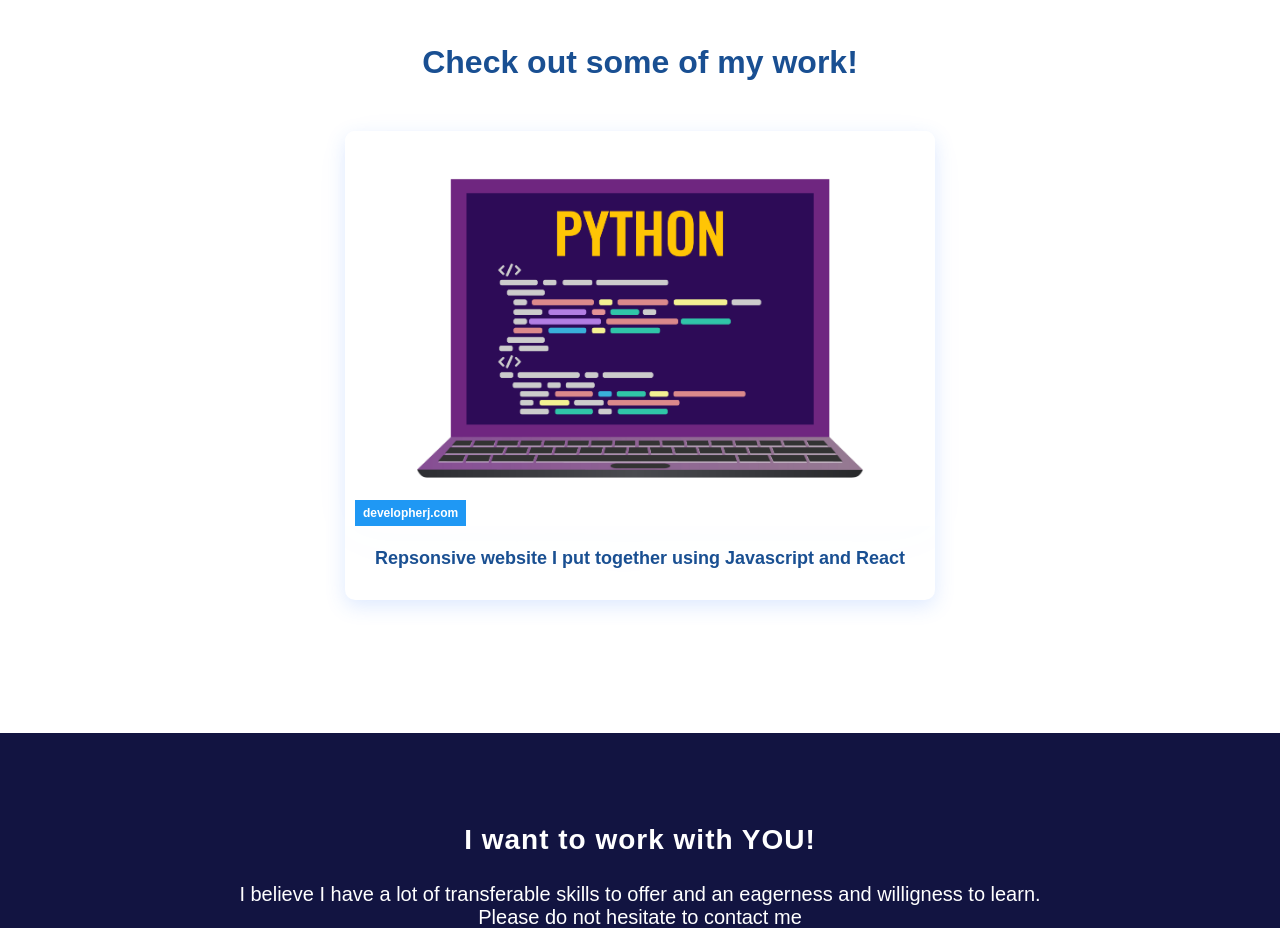
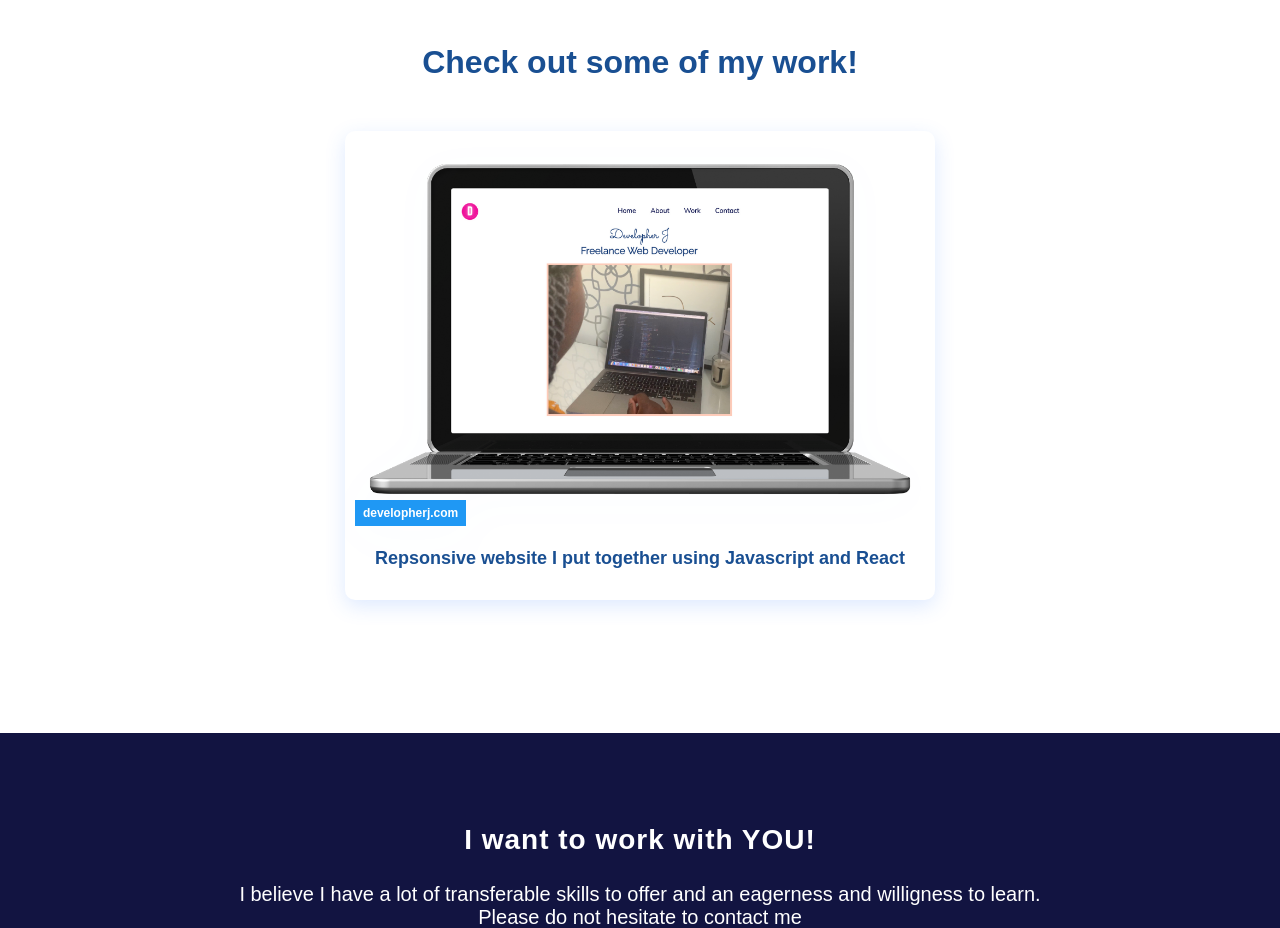
Before and after one commit to PrincessJaydeofWarri/PrincessJaydeofWarri.github.io, a React (Create React App) app: page / in a window 1280 px wide. Shown: the part 900-1828 px from the top of the page. Built offline with nearby package versions, Linux system fonts and the light colour scheme; a web font is replaced by a local one.

Commit message:
update website image

```diff
--- a/src/components/Main.js
+++ b/src/components/Main.js
@@ -10,7 +10,7 @@ function Main() {
         <div className='main__wrapper'>
           <ul className='main__items'>
           <MainItem
-          src="/images/laptopic.jpg"
+          src="/images/dhjwp.png"
           text="Repsonsive website I put together using Javascript and React"
           label='developherj.com'
           path='./work'
--- a/src/components/Mainitem.js
+++ b/src/components/Mainitem.js
@@ -7,7 +7,7 @@ function MainItem(props) {
     <li className='main__item'>
       <Link className='main__item__link' to={props.path}>
         <figure className='main__item__pic-wrap' data-category={props.label}>
-          <img src={require('./images/laptoppic0.jpg')} alt="Python computer" className='main__item__img' id="calculator"/>
+          <img src={require('./images/dhjwp.png')} alt="Python computer" className='main__item__img' id="calculator"/>
         </figure>
         <div className='main__item__info'>
           <h5 className='main__item__text'>{props.text}</h5>
```
Also changed, not shown: src/components/images/dhjwp.png (added).
